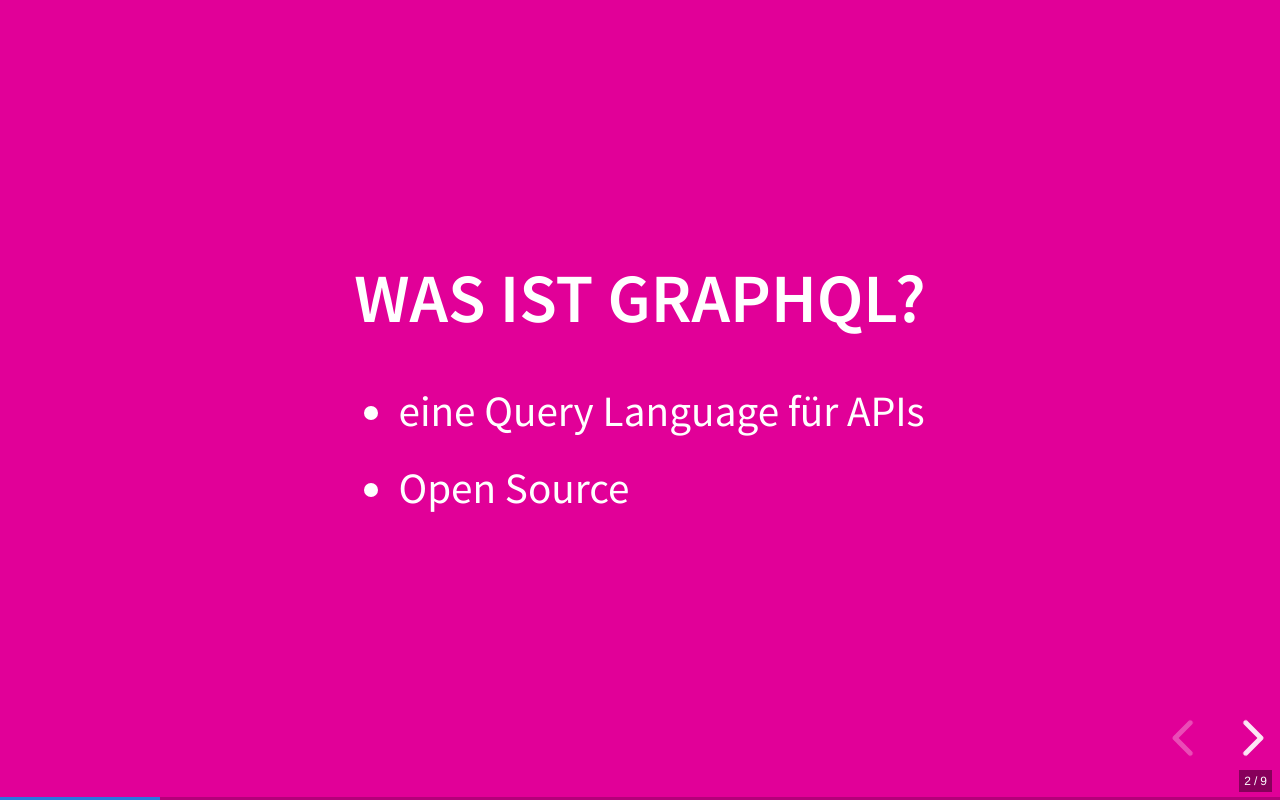
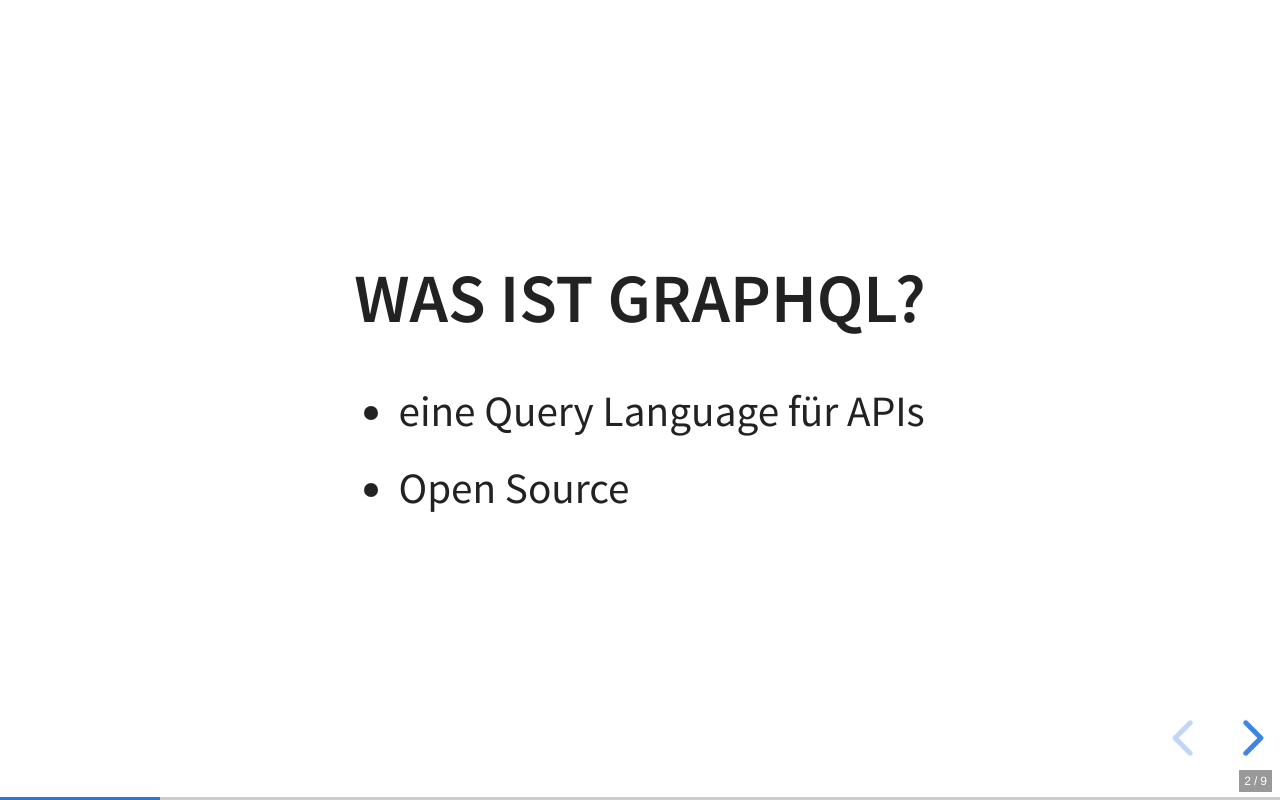
Before and after one commit to 2122-5ahif-nvs/04-themenausarbeitung-graphql, a plain HTML site: page slides/Index.html in a window 1280 px wide. Both pictures are taken after a click on the button "next slide". Drawn offline with nearby package versions, Linux system fonts and the light colour scheme.

Commit message:
Deploying to gh-pages from  @ 40a506c9e83e778f98b0ddd63580ccd31b4b6c49 🚀

```diff
--- /dev/null
+++ b/css/styles.css
@@ -0,0 +1,4 @@
+body {
+    color: #e10098;
+    background-color: #2c2d89;
+}
--- a/slides/Index.html
+++ b/slides/Index.html
@@ -393,7 +393,7 @@ link.rel = 'stylesheet';
 link.type = 'text/css';
 link.href = window.location.search.match( /print-pdf/gi ) ? "revealjs/css/print/pdf.css" : "revealjs/css/print/paper.css";
 document.getElementsByTagName( 'head' )[0].appendChild( link );</script></head><body><div class="reveal"><div class="slides"><section id="_graphql" data-background-image="../images/graphQL.png" data-background-size="cover"></section>
-<section id="_was_ist_graphql" data-background-color="#e10098"><h2>Was ist GraphQL?</h2><div class="slide-content"><div class="ulist"><ul><li><p>eine Query Language für APIs</p></li><li><p>Open Source</p></li></ul></div></div></section>
+<section id="_was_ist_graphql"><h2>Was ist GraphQL?</h2><div class="slide-content"><div class="ulist"><ul><li><p>eine Query Language für APIs</p></li><li><p>Open Source</p></li></ul></div></div></section>
 <section><section id="_unterschied_von_graphql_und_rest"><h2>Unterschied von GraphQL und Rest</h2></section><section id="_rest"><h2>Rest</h2><div class="slide-content"><div class="paragraph"><p>Server hat fixe Endpoints<br>
 &#8594; Client greift auf diese Endpoints zu</p></div>
 <div class="paragraph"><p><span class="image"><img src="../images/rest-api.png" alt="rest api" width="75%"></span></p></div></div></section><section id="_underfetching"><h2>Underfetching</h2><div class="slide-content"><div class="paragraph"><p>Ein Request bringt nicht alle nötigen Daten zurück<br>
```
Also changed, not shown: index.html (+1 -1 lines).
